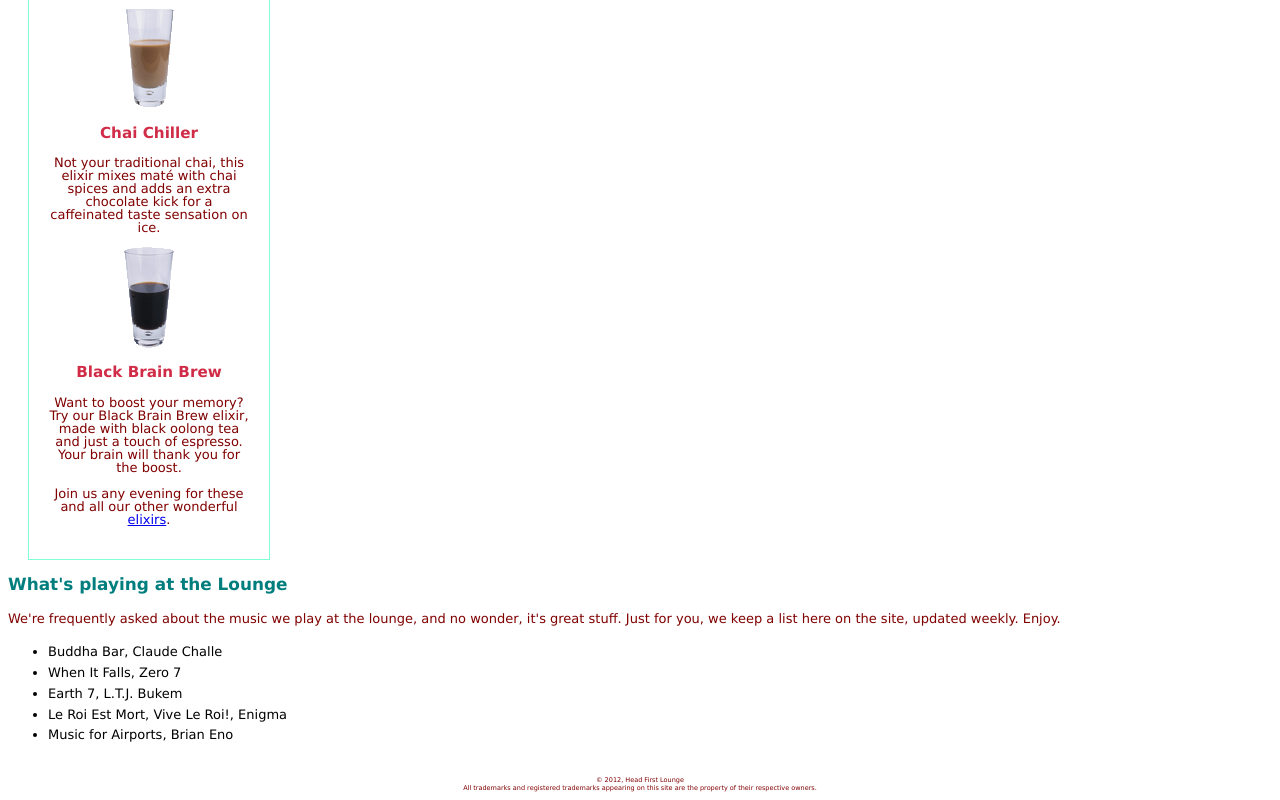
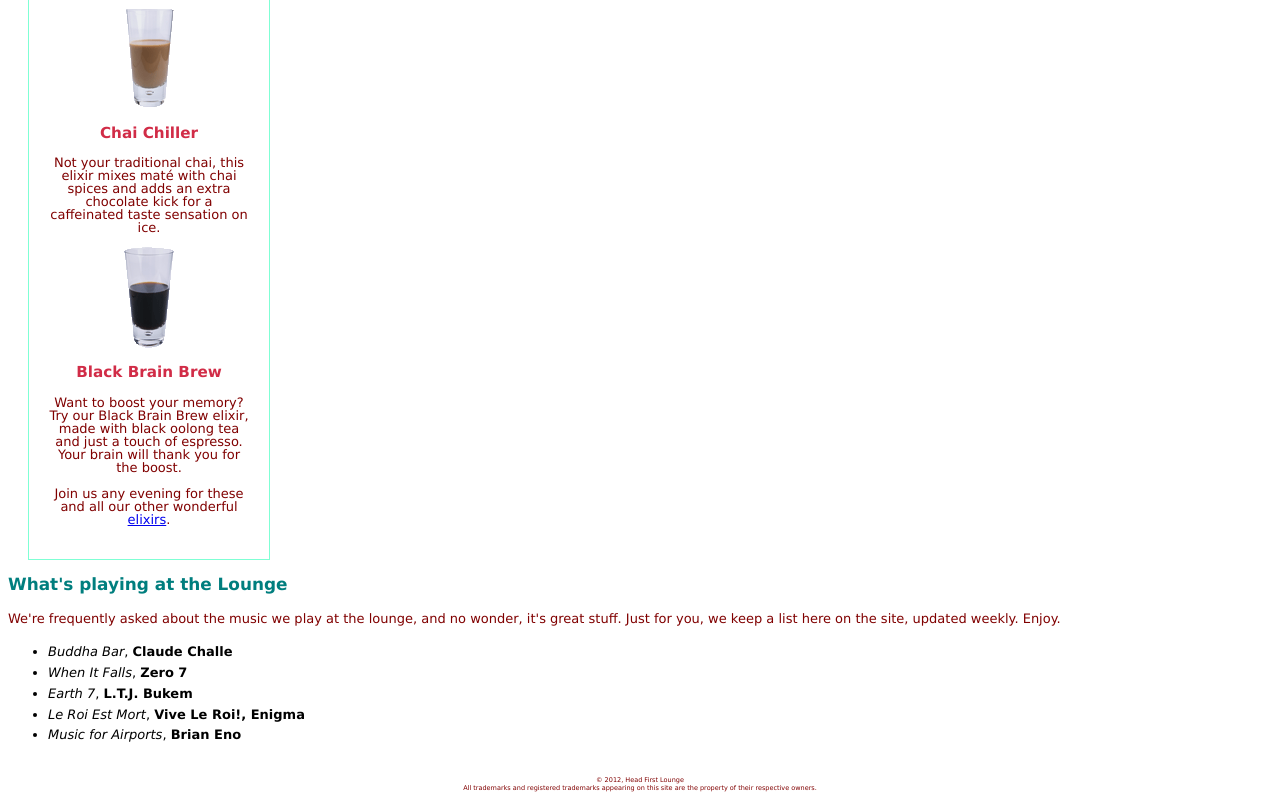
Before and after one commit to silviafrigatto/Starbuzz-Coffee-s-Webpage-Project, a plain HTML site: page lounge/lounge.html in a window 1280 px wide. Shown: the part 998-1798 px from the top of the page. Drawn offline with Linux system fonts and the light colour scheme.

Commit message:
Adding <span>

```diff
--- a/lounge/lounge.css
+++ b/lounge/lounge.css
@@ -91,3 +91,11 @@ p.raspberry {
 	line-height: normal;
 	margin-top: 30px;
 }
+
+.cd {
+	font-style: italic;
+}
+
+.artist {
+	font-weight: bold;
+}
--- a/lounge/lounge.html
+++ b/lounge/lounge.html
@@ -105,11 +105,11 @@
       Enjoy.
     </p>
     <ul>
-      <li>Buddha Bar, Claude Challe</li>
-      <li>When It Falls, Zero 7</li>
-      <li>Earth 7, L.T.J. Bukem</li>
-      <li>Le Roi Est Mort, Vive Le Roi!, Enigma</li>
-      <li>Music for Airports, Brian Eno</li>
+      <li><span class="cd">Buddha Bar</span>, <span class="artist">Claude Challe</span></li>
+      <li><span class="cd">When It Falls</span>, <span class="artist">Zero 7</span></li>
+      <li><span class="cd">Earth 7</span>, <span class="artist">L.T.J. Bukem</span></li>
+      <li><span class="cd">Le Roi Est Mort</span>, <span class="artist">Vive Le Roi!, Enigma</span></li>
+      <li><span class="cd">Music for Airports</span>, <span class="artist">Brian Eno</span></li>
     </ul>
 
     <div id="footer">
```
